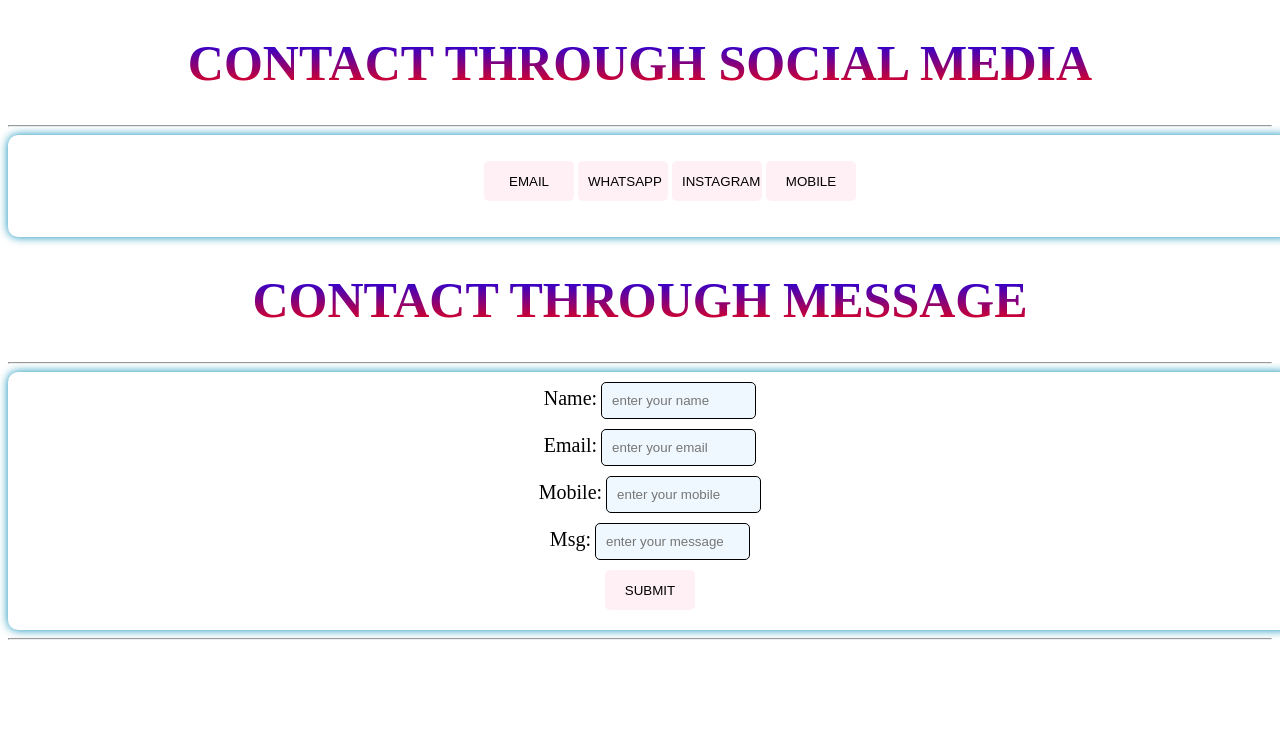
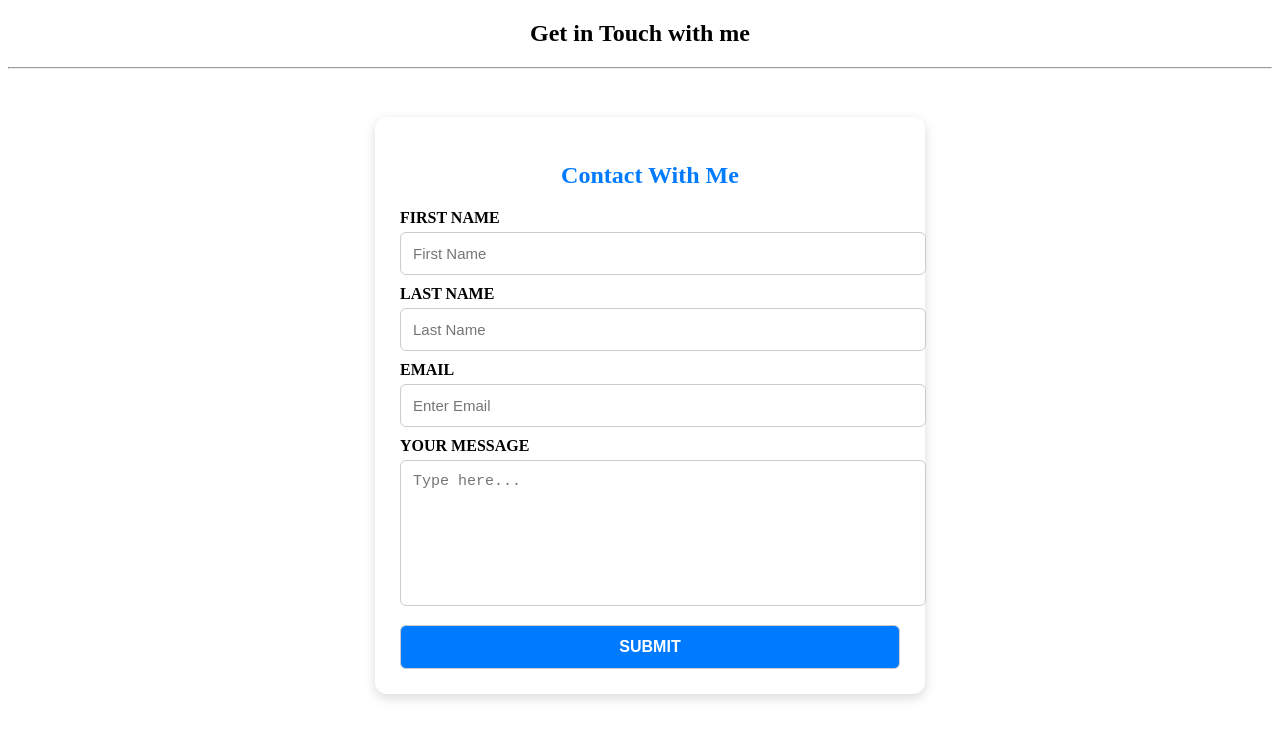
Before and after one commit to sadiqshaik05/earth, a plain HTML site: page contact.html in a window 1280 px wide. Drawn offline with Linux system fonts and the light colour scheme.

Commit message:
Add files via upload

```diff
--- a/contact.css
+++ b/contact.css
@@ -1,49 +1,81 @@
-h1{
-    background-color: antiquewhite;
-    background: linear-gradient(blue,red);
-    background-clip: text;
-    color: transparent;
+.contact-section {
     text-align: center;
-    font-size: 50px;
+    padding: 40px 20px;
+    background: #f8f9fc;
+    border-radius: 10px;
+    max-width:520px;
+
 }
-div{
-    background-color: #ffffff;
-    border-radius: 10px;
-    box-shadow: 0 0 10px rgb(8, 140, 181);
+#container1 {
+    width: 100%;
+    display: flex;
+    justify-content: center;
+    padding: 40px 10px;
+}
+
+.f1 {
+    width: 100%;
+    max-width: 500px;
+    background: #fff;
+    padding: 25px;
+    border-radius: 12px;
+    box-shadow: 0 4px 12px rgba(0,0,0,0.15);
+}
+
+.f1 h2 {
     text-align: center;
-    padding: 10px 10px;
-    display: flex;
-    align-items: center;
-    justify-content: center;
-    width:100%;
+    margin-bottom: 20px;
+    color: #007bff;
 }
-label {
-    font-size: 20px;
-    color: black;
+
+form label {
+    font-weight: 600;
+    margin-top: 10px;
+    display: block;
 }
-input[type="text"],input[type="email"],input[type="textarea"]
-{
-    width:50%;
-    padding: 10px;
-    margin-bottom: 10px;
-    border-radius: 5px;
-    border: 1px solid black;
-    background-color: aliceblue;
+
+form input, form textarea {
+    width: 100%;
+    padding: 12px;
+    margin-top: 5px;
+    border-radius: 6px;
+    border: 1px solid #ccc;
+    font-size: 15px;
+    outline: none;
 }
-button{
-    background-color:lavenderblush;
-    color: black;
-    padding: 10px;
-    border: none;
-    border-radius: 5px;
+
+form input:focus,
+form textarea:focus {
+    border-color: #007bff;
+}
+
+textarea {
+    height: 120px;
+    resize: none;
+}
+
+.submit-btn {
+    margin-top: 15px;
+    background: #007bff;
+    color: white;
+    font-size: 16px;
+    font-weight: 600;
     cursor: pointer;
-    margin-bottom: 10px;
-    width: 90px;
-    height: 40px;
-    text-align: center;
-    align-items: center;
 }
-button:hover {
-    background-color: blue;
-    color: white;
+
+.submit-btn:hover {
+    background: #0056b3;
 }
+
+.f1 center a {
+    color: #007bff;
+}
+
+@media (max-width: 480px) {
+    .f1 {
+        padding: 20px;
+    }
+    form input, form textarea {
+        font-size: 14px;
+    }
+}
--- a/contact.html
+++ b/contact.html
@@ -5,33 +5,32 @@
     <link rel="stylesheet" href="./contact.css">
 </head>
 <body>
-        <h1>CONTACT THROUGH SOCIAL MEDIA</h1>
-        <hr>
-        <div>
-            <ol>
-                <button><a href="mailto:shaiksadiq7525@gmail.com"></a>EMAIL</button>
-                <button><a href="https://wa.me/919703127159"></a>WHATSAPP</button>
-                <button><a href="https://www.instagram.com/mr_sadiqshaik_05/"></a>INSTAGRAM</button>
-                <button><a href="tel:+919703127159"></a>MOBILE</button>
+    <div id="contact-section">
+        <h2 style="text-align: center;">Get in Touch with me</h2><hr>
+            <div id="container1">
+                <div class="f1">
+                    <form id="contactForm" action="https://formspree.io/f/xkgebgyo" method="POST">
+                        <h2>Contact With Me</h2>
+                        <!-- Required for FormSubmit -->
+                        <input type="hidden" name="_captcha" value="false">
+                        <input type="hidden" name="_template" value="box">
 
-            </ol>
-        </div>
+                        <label>FIRST NAME</label>
+                        <input type="text" name="First Name" placeholder="First Name" required>
 
-        <h1>CONTACT THROUGH MESSAGE </h1>
-        <hr>
-        <div>
-            <form action="">
-                <label for="">Name:</label>
-                <input type="text" placeholder="enter your name" required><br>
-                <label for="">Email:</label>
-                <input type="text" placeholder="enter your email" required><br>
-                <label for="">Mobile:</label>
-                <input type="text" placeholder="enter your mobile" required><br>
-                <label for="">Msg:</label>
-                <input type="textarea" placeholder="enter your message" required><br>
+                        <label>LAST NAME</label>
+                        <input type="text" name="Last Name" placeholder="Last Name" required>
 
-                <button >SUBMIT</button>
-            </form>
-        </div><hr>
+                        <label>EMAIL</label>
+                        <input type="email" name="Email" placeholder="Enter Email" maxlength="40" required>
+
+                        <label>YOUR MESSAGE</label>
+                        <textarea name="Message" placeholder="Type here..." required></textarea>
+
+                        <input type="submit" value="SUBMIT" class="submit-btn">
+                    </form>
+                </div>
+            </div>
+    </div>
 </body>
 </html>
--- a/style.css
+++ b/style.css
@@ -1,7 +1,7 @@
-body{
+*{
     margin: 0;
     padding: 0;
-    cursor: url('./cart.png');
+    box-sizing: border-box;
 }
 #a{
     background-color:rgba(0, 0, 0, 0.814);
```
Also changed, not shown: sadiq.jpg (added).
